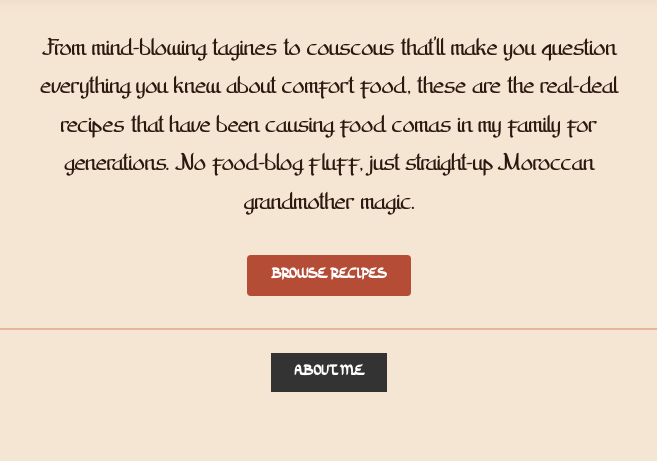
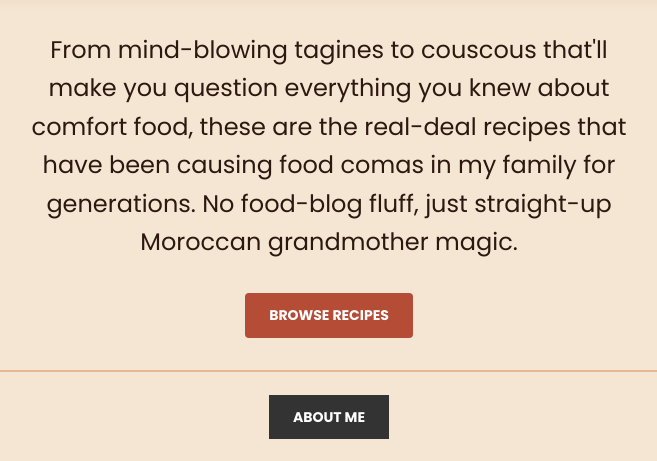
Before and after one commit to ambrosia-fish/recipe-app, a Django app: template src/recipes/templates/recipes/recipes_home.html in a window 1280 px wide. Shown: the part 902-1363 px from the top of the page, without its empty margins (311-968 px from the left). Before the commit the page ends 1294 px from the top, so only its background shows below. Run offline with Django 3.2, Linux system fonts and the light colour scheme; the template is opened without the code that fills it, so the values that code supplies are empty.

Commit message:
Changed all styles other than site header to poppins

```diff
--- a/src/static/styles.css
+++ b/src/static/styles.css
@@ -1,3 +1,5 @@
+@import url('https://fonts.googleapis.com/css2?family=Poppins:wght@400;700&display=swap');
+
 :root {
     --desert-sand: #E5B796;
     --deep-sand: #C4976F;
@@ -13,17 +15,12 @@
     src: url('./fonts/Azqad.ttf') format('truetype');
 }
 
-@font-face {
-    font-family: 'Roysid';
-    src: url('./fonts/Rosyid.ttf') format('truetype');
-}
-
 /* Base Styles */
 * {
     margin: 0;
     padding: 0;
     box-sizing: border-box;
-    font-family: 'Roysid', sans-serif;
+    font-family: 'Poppins', sans-serif;
 }
 
 body {
@@ -77,8 +74,8 @@ h2 {
 }
 
 .home-header .subtitle {
-    font-family: 'Roysid', sans-serif;
-    font-size: 1.125rem;
+    font-family: 'Poppins', sans-serif;
+    font-size: .75rem;
     color: var(--deep-blue);
 }
 
@@ -105,7 +102,7 @@ h2 {
 }
 
 .nav-button, .login-button {
-    font-family: 'Azqad', sans-serif;
+    font-family: 'Poppins', sans-serif;
     padding: 0.75rem 1.5rem;
     font-size: 0.875rem;
     font-weight: 700;
@@ -133,7 +130,7 @@ h2 {
 }
 
 .form-group label {
-    font-family: 'Roysid', sans-serif;
+    font-family: 'Poppins', sans-serif;
     font-size: 0.875rem;
     font-weight: 700;
     color: var(--dark-text);
@@ -144,7 +141,7 @@ h2 {
     padding: 0.75rem;
     border: 1px solid var(--desert-sand);
     border-radius: 4px;
-    font-family: 'Roysid', sans-serif;
+    font-family: 'Poppins', sans-serif;
     font-size: 1rem;
     transition: all 0.2s ease;
 }
@@ -173,7 +170,7 @@ h2 {
 
 /* Button Styles */
 .button, .search-button, .submit-button {
-    font-family: 'Azqad', sans-serif;
+    font-family: 'Poppins', sans-serif;
     padding: 0.75rem 1.5rem;
     font-size: 0.875rem;
     font-weight: 700;
@@ -295,7 +292,7 @@ h2 {
     font-size: 1.25rem;
     color: var(--dark-text);
     transition: color 0.2s ease;
-    font-family: 'Roysid', sans-serif;
+    font-family: 'Poppins', sans-serif;
     padding: 0 1rem 1rem;
 }
 
@@ -399,7 +396,7 @@ h2 {
 }
 
 .featured-text {
-    font-family: 'Roysid', sans-serif;
+    font-family: 'Poppins', sans-serif;
     font-size: 1.5rem;
     line-height: 1.6;
     color: var(--dark-text);
@@ -420,7 +417,7 @@ h2 {
 
 .cta-button {
     display: inline-block;
-    font-family: 'Azqad', sans-serif;
+    font-family: 'Poppins', sans-serif;
     padding: 0.75rem 1.5rem;
     font-size: 0.875rem;
     font-weight: 700;
@@ -438,7 +435,7 @@ h2 {
 }
 
 .meta-info {
-    font-family: 'Roysid', sans-serif;
+    font-family: 'Poppins', sans-serif;
     margin-bottom: 2rem;
     line-height: 1.6;
     color: var(--dark-text);
@@ -454,7 +451,7 @@ h2 {
 }
 
 .ingredients h3 {
-    font-family: 'Roysid', sans-serif;
+    font-family: 'Poppins', sans-serif;
     font-size: 1.125rem;
     font-weight: 700;
     margin-bottom: 1rem;
@@ -479,7 +476,7 @@ h2 {
 }
 
 .empty-state p {
-    font-family: 'Roysid', sans-serif;
+    font-family: 'Poppins', sans-serif;
     font-size: 1.125rem;
     color: var(--deep-sand);
     margin-bottom: 1.5rem;
@@ -494,7 +491,7 @@ h2 {
 }
 
 .about-me-button {
-    font-family: 'Azqad', sans-serif;
+    font-family: 'Poppins', sans-serif;
     padding: 0.75rem 1.5rem;
     font-size: 0.875rem;
     font-weight: 700;
```
